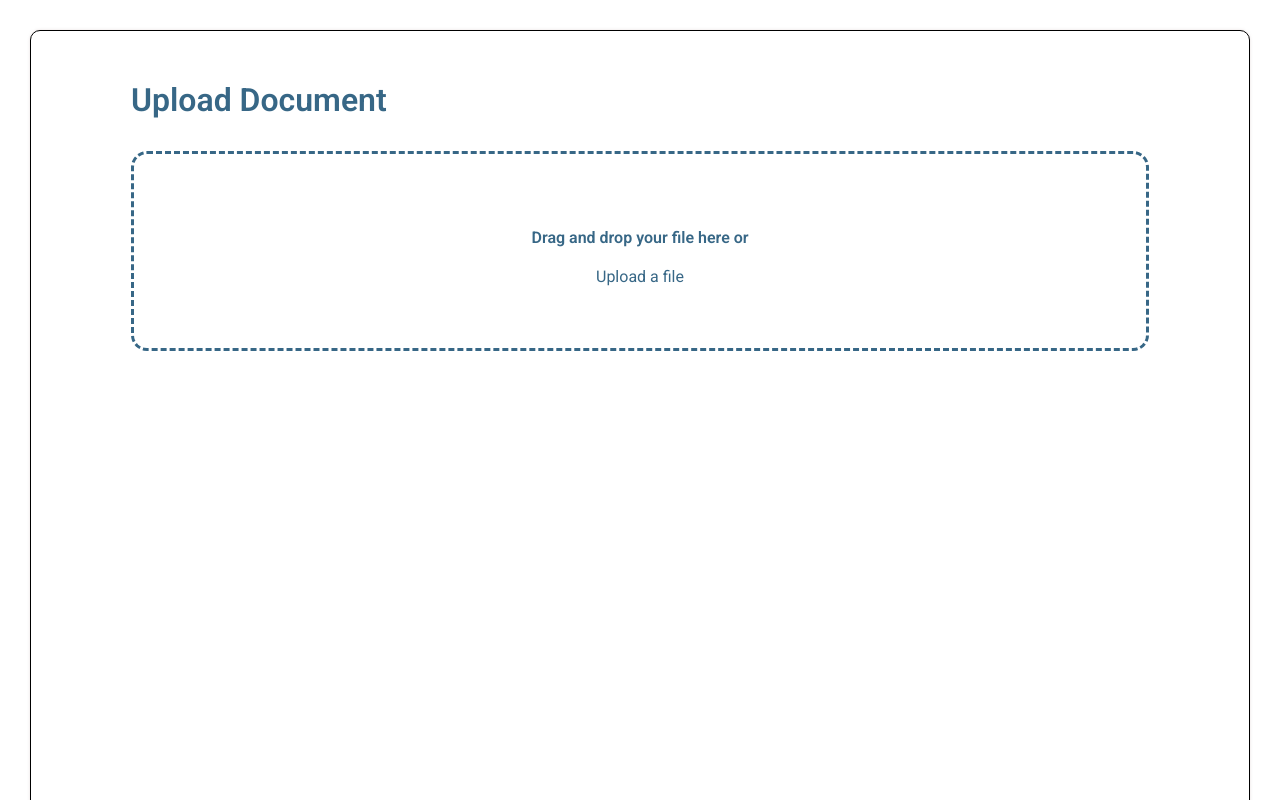
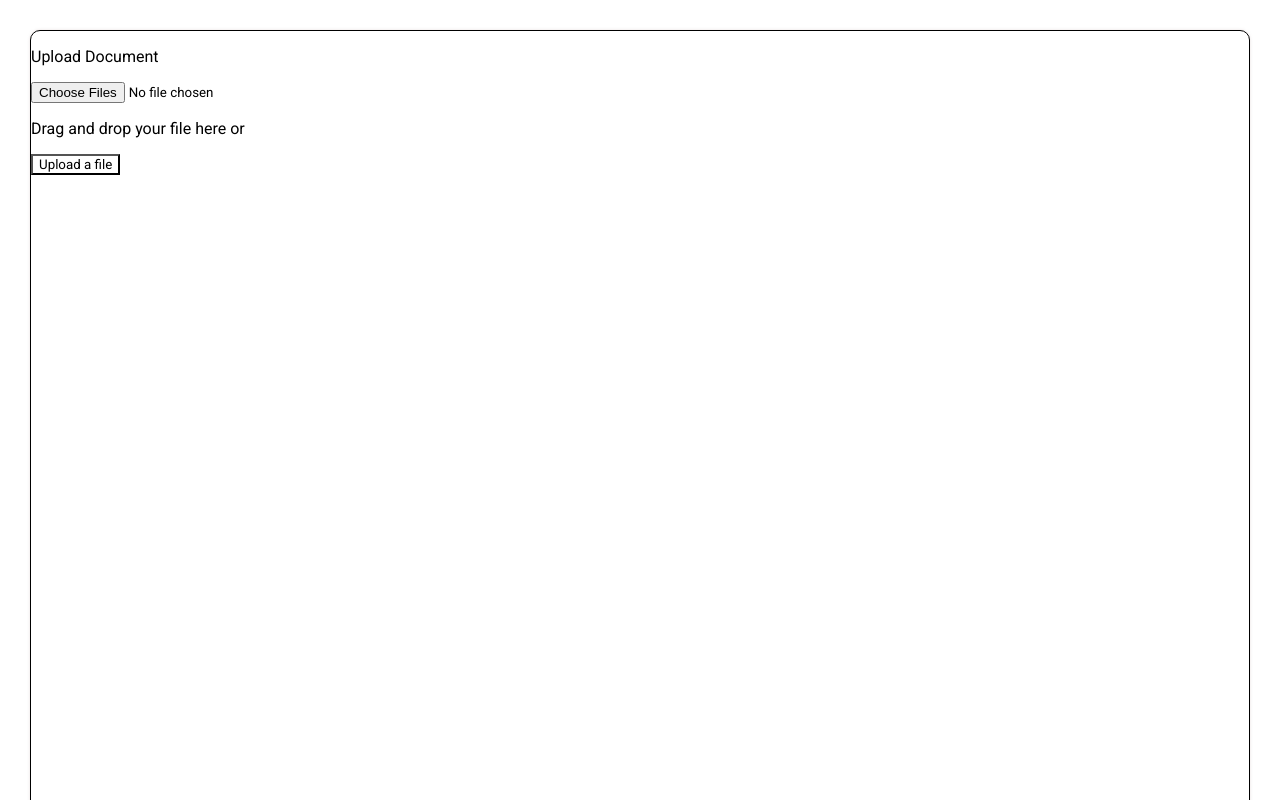
Before and after one commit to VaishnaviBakore/PDF-to-XLS, a React (Create React App) app: page / in a window 1280 px wide. Shown: the top 800 px of the page. Built offline with nearby package versions, Linux system fonts and the light colour scheme.

Commit message:
Update App.css

```diff
--- a/src/App.css
+++ b/src/App.css
@@ -1,9 +1,9 @@
-.container {
+/* .container {
   align-items: center;
   text-align: left;
   margin: 50px 100px;
-  color: #990011,;
-}
+  color: #990011;
+} */
 
 body{
   border-radius: 10px;
@@ -12,7 +12,7 @@ body{
   height: 100%;
   margin: 30px 30px;
 }
-p {
+/* p {
     font-weight:600;
     font-size: xx-large;
     color: rgb(55,103,134);
@@ -30,18 +30,11 @@ p {
   display: none;
 }
 
-#label-file-upload {
-  height: 100%;
-  display: flex;
-  align-items: center;
-  justify-content: center;
-  border-width: 3px;
-  border-radius: 1rem;
-  border-style: dashed;
-  border-color: rgb(55,103,134);
-}
+/* #label-file-upload {
 
- #label-file-upload > div > p {
+}  */
+
+/* #label-file-upload > div > p {
   font-size: medium;
 }
 
@@ -87,7 +80,7 @@ p {
 .btn:hover {
     background-color: white;
     color: rgb(55,103,134);
-}
+} */
 
 *{
   box-sizing: border-box;
@@ -95,7 +88,7 @@ p {
   font-family: Roboto !important;
 }
 
-.form-data{
+/* .form-data{
   border-radius: 10px;
   box-shadow: 0 0 5px rgba(0, 0, 0, 0.5);
   border: solid 0.5px;
@@ -109,7 +102,7 @@ p {
 }
 
 .form-inp{
-  /* margin-top:10px; */
+  margin-top:10px;
   padding: 8px;
   width: 250px;
   border:0.5px solid rgba(0, 0, 0, 0.25);
@@ -123,7 +116,7 @@ p {
   border-radius: 5px; */
 
 /* } */
-.form-inp:hover {
+/*.form-inp:hover {
   border-color: rgba(0, 0, 0, 0.87);
   box-sizing: border-box;
   transition: color 0.2s ease;
@@ -133,4 +126,4 @@ p {
   border-radius: 10px;
   box-shadow: 0 0 5px rgba(0, 0, 0, 0.5);
   border: solid 0.5px;
-}
+} */
```
